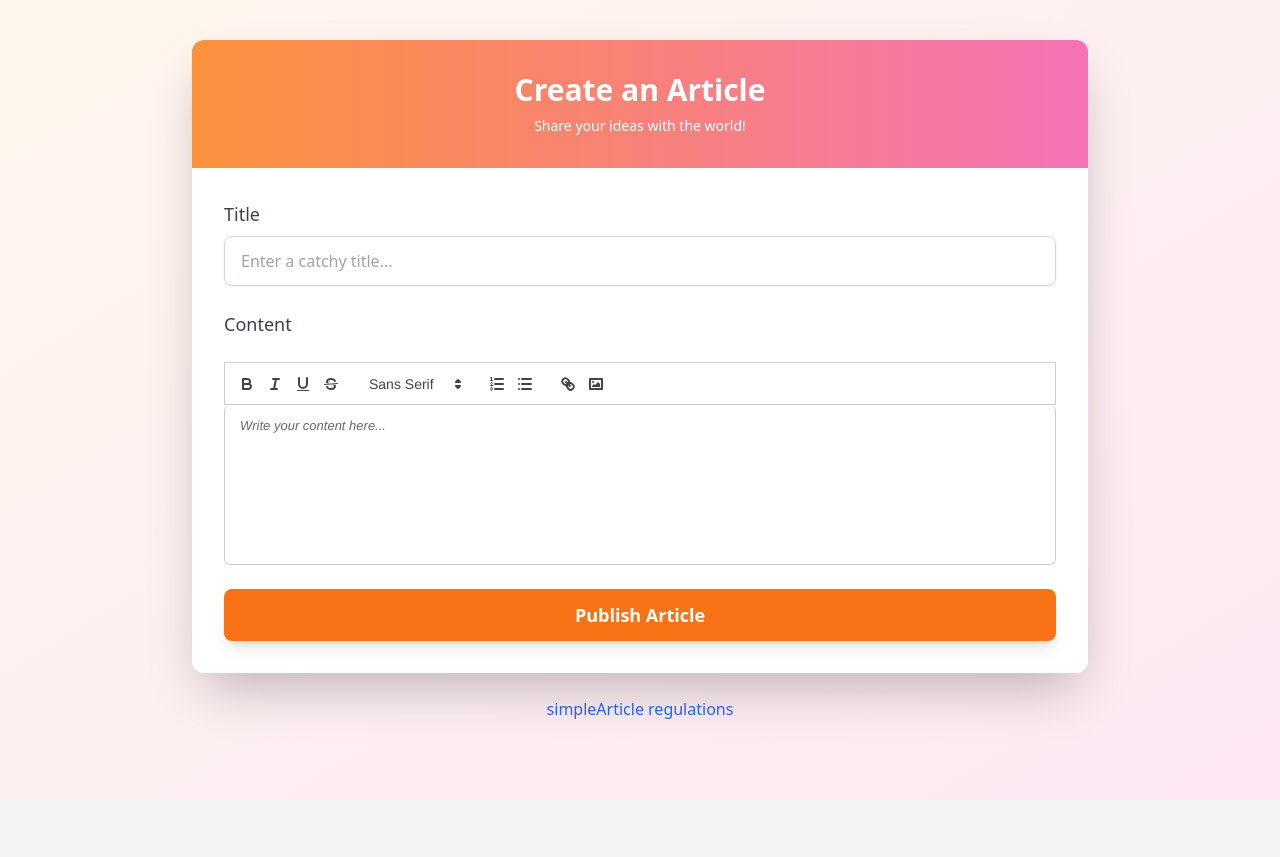
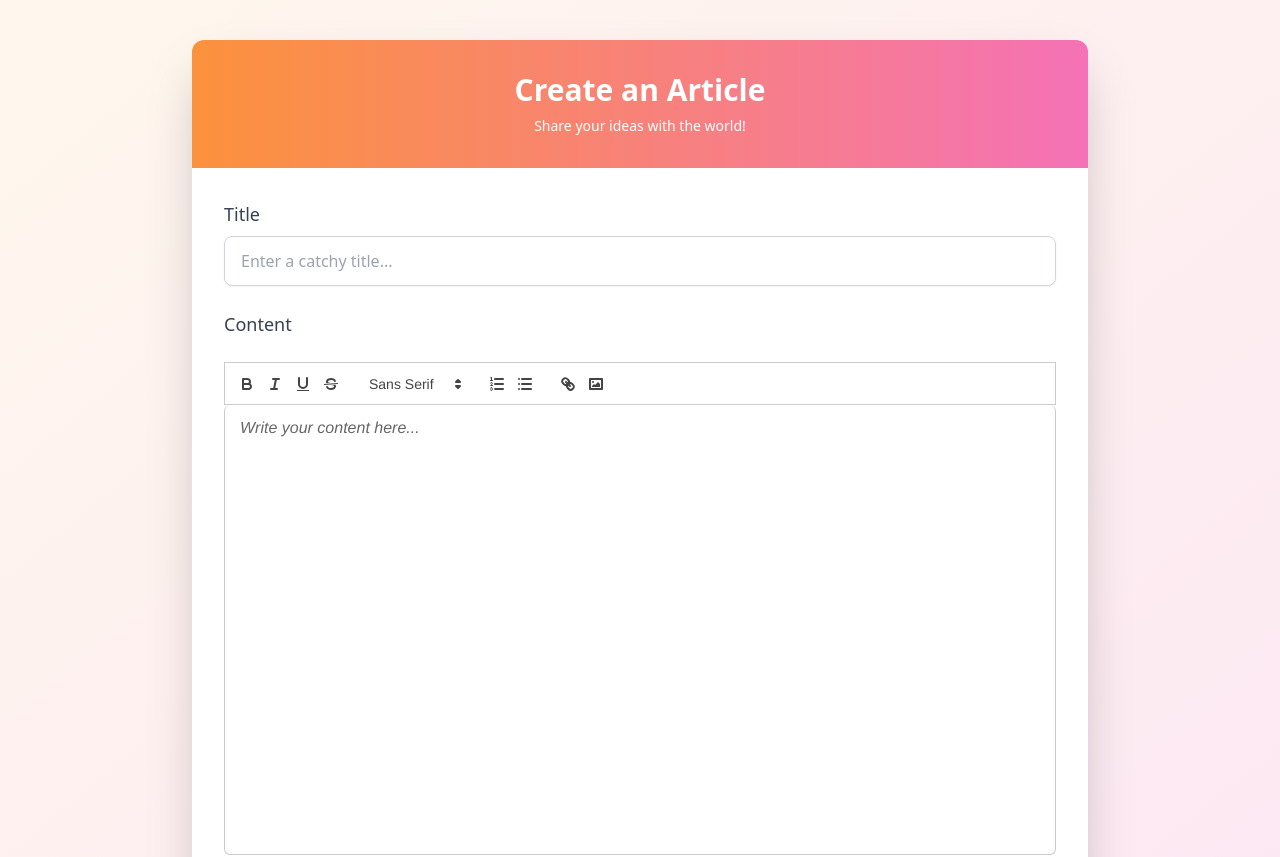
Before and after one commit to nishantb66/Community-Article, a Next.js app in the folder article-platform-frontend/: page /create in a window 1280 px wide. Shown: the top 857 px of the page. Before the commit the page ends 800 px from the top, so only its background shows below. Built offline with nearby package versions, Linux system fonts and the light colour scheme; sample sign-in values are in the browser's storage.

Commit message:
Update QuillEditor.js

```diff
--- a/article-platform-frontend/src/components/QuillEditor.js
+++ b/article-platform-frontend/src/components/QuillEditor.js
@@ -32,7 +32,7 @@ const QuillEditor = ({ setContent }) => {
       ref={editorRef}
       theme="snow"
       className="h-40 border border-gray-300 rounded-md"
-      style={{ height: "160px" }}
+      style={{ height: "450px", width: "100%", fontSize: "1rem" }}
     ></div>
   );
 };
```
